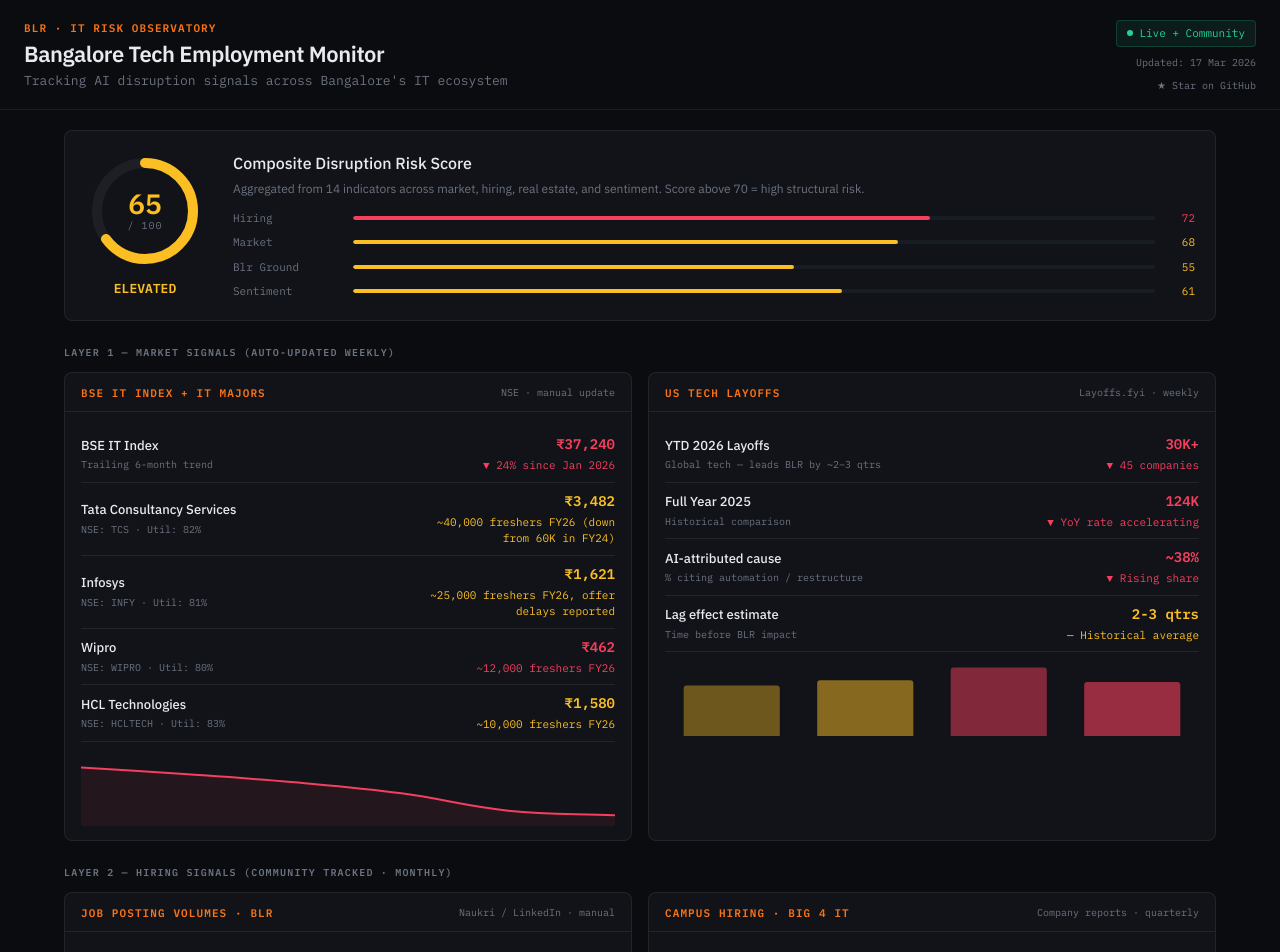
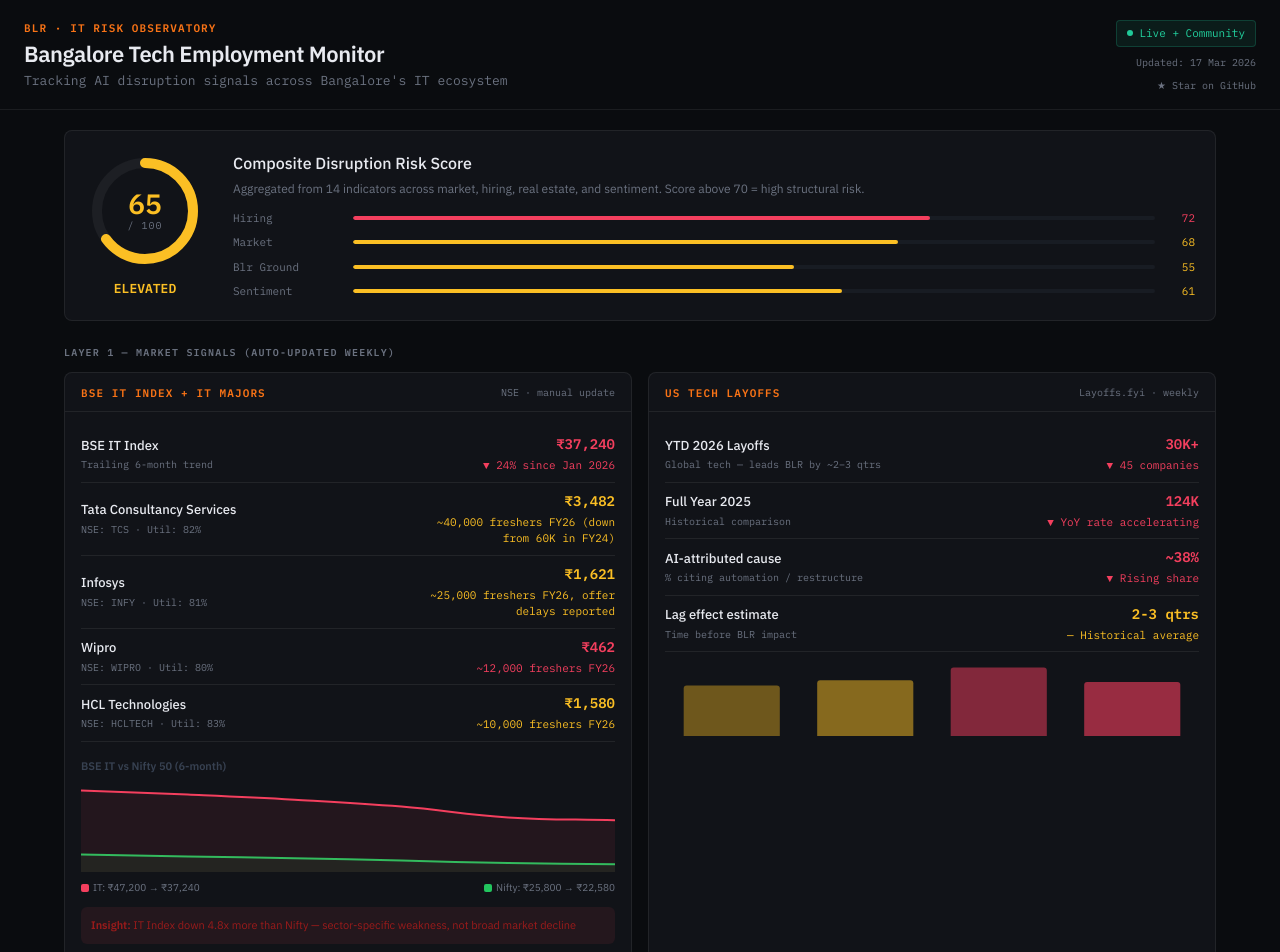
Before and after one commit to parth-bhadra/blr-it-pulse, a React (Vite) app: page / in a window 1280 px wide. Shown: the top 952 px of the page. Built offline with nearby package versions, Linux system fonts and the light colour scheme.

Commit message:
Add Nifty 50 comparison to market signals card

```diff
--- a/data/market.json
+++ b/data/market.json
@@ -20,6 +20,21 @@
     ],
     "signal": "bearish",
     "note": "Down ~24% since Jan 2026. Hit 2.5yr low in Feb 2026 on AI outsourcing fears."
+  },
+  "nifty_50": {
+    "label": "Nifty 50",
+    "current": 22580,
+    "unit": "INR points",
+    "history": [
+      { "date": "2025-10-01", "value": 25800 },
+      { "date": "2025-11-01", "value": 25200 },
+      { "date": "2025-12-01", "value": 24600 },
+      { "date": "2026-01-01", "value": 23800 },
+      { "date": "2026-02-01", "value": 23000 },
+      { "date": "2026-03-01", "value": 22580 }
+    ],
+    "signal": "bearish",
+    "note": "Down ~5% since Jan 2026 — broader market relatively resilient vs IT sector"
   },
   "it_stocks": [
     {
--- a/src/components/MarketLayer.jsx
+++ b/src/components/MarketLayer.jsx
@@ -10,23 +10,90 @@ ChartJS.register(CategoryScale, LinearScale, PointElement, LineElement, BarEleme
 const chartOpts = {
   responsive: true,
   maintainAspectRatio: false,
-  plugins: { legend: { display: false }, tooltip: { enabled: false } },
-  scales: { x: { display: false }, y: { display: false } },
+  plugins: {
+    legend: { display: false },
+    tooltip: {
+      enabled: true,
+      backgroundColor: '#1f2937',
+      padding: 10,
+      cornerRadius: 6,
+      callbacks: {
+        label: (ctx) => `₹${ctx.raw?.toLocaleString('en-IN') || ctx.raw}`
+      }
+    }
+  },
+  scales: {
+    x: { display: false },
+    y: { display: false }
+  },
   elements: { point: { radius: 0 }, line: { tension: 0.4, borderWidth: 2 } },
   animation: { duration: 1200 },
 }
 
+const chartOptsWithLabels = {
+  ...chartOpts,
+  plugins: {
+    ...chartOpts.plugins,
+    legend: {
+      display: true,
+      position: 'top',
+      align: 'end',
+      labels: {
+        boxWidth: 12,
+        boxHeight: 12,
+        borderRadius: 2,
+        useBorderRadius: true,
+        padding: 12,
+        font: { size: 10, weight: '500' },
+        color: '#6b7280',
+      }
+    }
+  },
+}
+
 export default function MarketLayer({ market }) {
-  const { bse_it_index, it_stocks, us_layoffs } = market
+  const { bse_it_index, nifty_50, it_stocks, us_layoffs } = market
 
   const bseChartData = {
     labels: bse_it_index.history.map(h => h.date),
     datasets: [{
+      label: 'BSE IT Index',
       data: bse_it_index.history.map(h => h.value),
       borderColor: '#f43f5e',
       backgroundColor: 'rgba(244,63,94,0.08)',
       fill: true,
     }]
+  }
+
+  const niftyChartData = {
+    labels: nifty_50.history.map(h => h.date),
+    datasets: [{
+      label: 'Nifty 50',
+      data: nifty_50.history.map(h => h.value),
+      borderColor: '#22c55e',
+      backgroundColor: 'rgba(34,197,94,0.08)',
+      fill: true,
+    }]
+  }
+
+  const combinedChartData = {
+    labels: bse_it_index.history.map(h => h.date),
+    datasets: [
+      {
+        label: 'BSE IT Index',
+        data: bse_it_index.history.map(h => h.value),
+        borderColor: '#f43f5e',
+        backgroundColor: 'rgba(244,63,94,0.08)',
+        fill: true,
+      },
+      {
+        label: 'Nifty 50',
+        data: nifty_50.history.map(h => h.value),
+        borderColor: '#22c55e',
+        backgroundColor: 'rgba(34,197,94,0.08)',
+        fill: true,
+      }
+    ]
   }
 
   const layoffChartData = {
@@ -61,8 +128,31 @@ export default function MarketLayer({ market }) {
               changeDir={stock.signal === 'neutral' ? 'neutral' : 'bad'}
             />
           ))}
-          <div style={{ height: '72px', marginTop: '12px' }}>
-            <Line data={bseChartData} options={chartOpts} />
+
+          {/* Combined comparison chart */}
+          <div style={{ marginTop: '16px' }}>
+            <div style={{ fontSize: '11px', fontWeight: '600', color: '#374151', marginBottom: '8px' }}>
+              BSE IT vs Nifty 50 (6-month)
+            </div>
+            <div style={{ height: '90px' }}>
+              <Line data={combinedChartData} options={chartOptsWithLabels} />
+            </div>
+          </div>
+
+          {/* Value labels */}
+          <div style={{ display: 'flex', justifyContent: 'space-between', marginTop: '8px', fontSize: '10px' }}>
+            <div style={{ display: 'flex', alignItems: 'center', gap: '4px' }}>
+              <div style={{ width: '8px', height: '8px', borderRadius: '2px', background: '#f43f5e' }}></div>
+              <span style={{ color: '#6b7280' }}>IT: ₹{bse_it_index.history[0].value.toLocaleString('en-IN')} → ₹{bse_it_index.current.toLocaleString('en-IN')}</span>
+            </div>
+            <div style={{ display: 'flex', alignItems: 'center', gap: '4px' }}>
+              <div style={{ width: '8px', height: '8px', borderRadius: '2px', background: '#22c55e' }}></div>
+              <span style={{ color: '#6b7280' }}>Nifty: ₹{nifty_50.history[0].value.toLocaleString('en-IN')} → ₹{nifty_50.current.toLocaleString('en-IN')}</span>
+            </div>
+          </div>
+
+          <div style={{ marginTop: '12px', padding: '10px', background: 'rgba(244,63,94,0.08)', borderRadius: '6px', fontSize: '11px', color: '#991b1b' }}>
+            <strong>Insight:</strong> IT Index down 4.8x more than Nifty — sector-specific weakness, not broad market decline
           </div>
         </CardBody>
       </Card>
```
